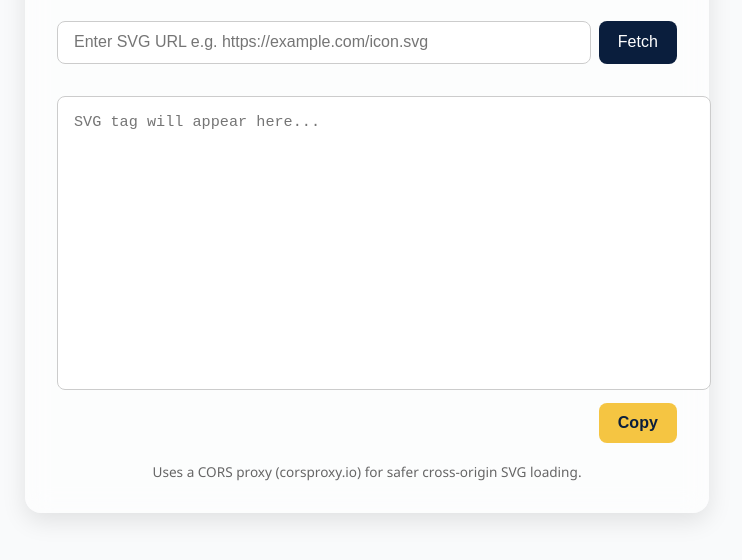
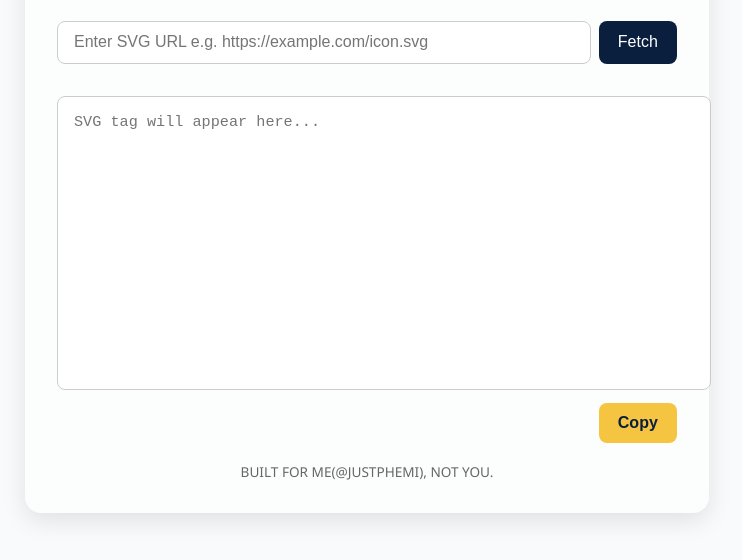
Before and after one commit to justphemi/svgurl2snippet, a plain HTML site: page index.html in a window 1280 px wide. Shown: the part 208-768 px from the top of the page, without its empty margins (273-1015 px from the left). Drawn offline with Linux system fonts and the light colour scheme.

Commit message:
Update index.html

```diff
--- a/index.html
+++ b/index.html
@@ -149,7 +149,7 @@
       <button class="copy-btn" onclick="copySVG()">Copy</button>
     </div>
 
-    <footer>Uses a CORS proxy (corsproxy.io) for safer cross-origin SVG loading.</footer>
+    <footer>BUILT FOR ME(@JUSTPHEMI), NOT YOU.</footer>
   </div>
 
   <script>
```
